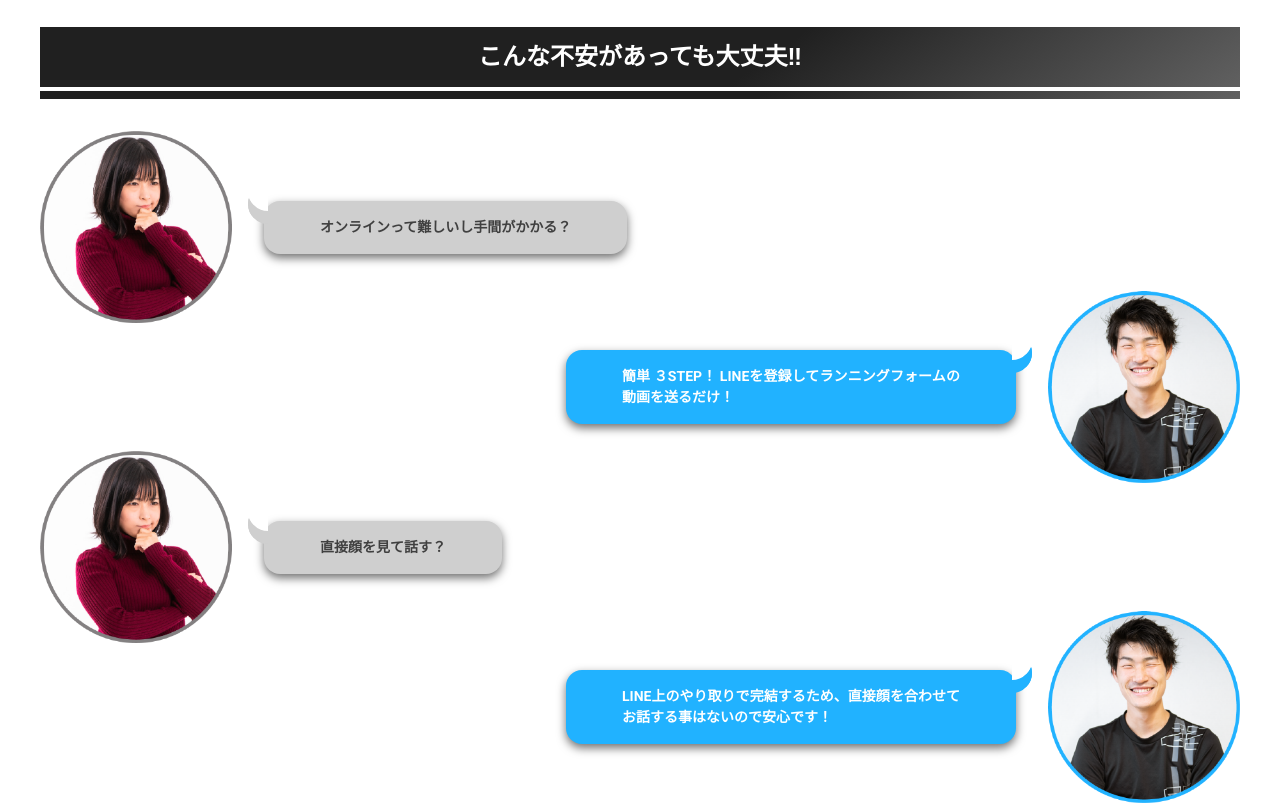
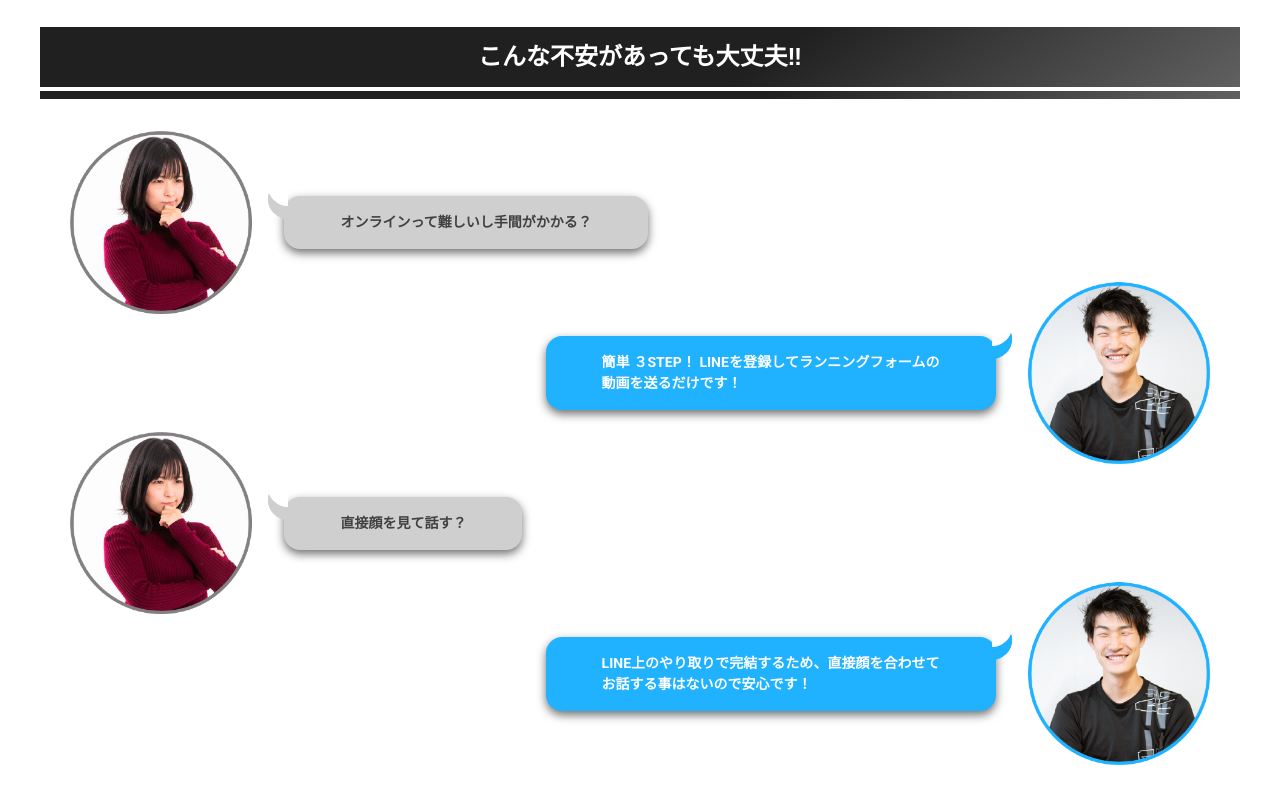
Before and after one commit to Liam1230/runtore1102, a Nuxt app: page /information in a window 1280 px wide. Shown: the part 3660-4465 px from the top of the page. Built offline with nearby package versions, Linux system fonts and the light colour scheme; what vue-select-image would draw is missing.

Commit message:
幅調整

```diff
--- a/pages/information.vue
+++ b/pages/information.vue
@@ -92,6 +92,7 @@
 					こんな不安があっても大丈夫‼︎
 				</div>
 				<div class="info-dark mt-1 pa-1"></div>
+				<div style="width:95%;">
 					<div class="hr mt-8">
 						<img width="16%" src="/img/woman.png">
 						<div class="bubble bubble-1 rounded-xl text-s font-weight-bold">
@@ -100,7 +101,7 @@
 					</div>
 					<div class="hr q-a">
 						<div class="text-justify ml-auto bubble bubble-2 rounded-xl text-s font-weight-bold">
-						簡単 ３STEP！ LINEを登録してランニングフォームの動画を送るだけ！
+							簡単 ３STEP！ LINEを登録してランニングフォームの動画を送るだけです！
 						</div>
 						<img width="16%" src="/img/man.png">
 					</div>
@@ -115,6 +116,7 @@
 							LINE上のやり取りで完結するため、直接顔を合わせてお話する事はないので安心です！
 						</div>
 						<img width="16%" src="/img/man.png">
+					</div>
 				</div>
 				<div class="text-xl">
 					<div class="mt-12">『LINE』を使ってあなたの</div>
```
Also changed, not shown: static/img/firstview_Mobile.png. Lines whose indentation alone changed are shown as unchanged.
